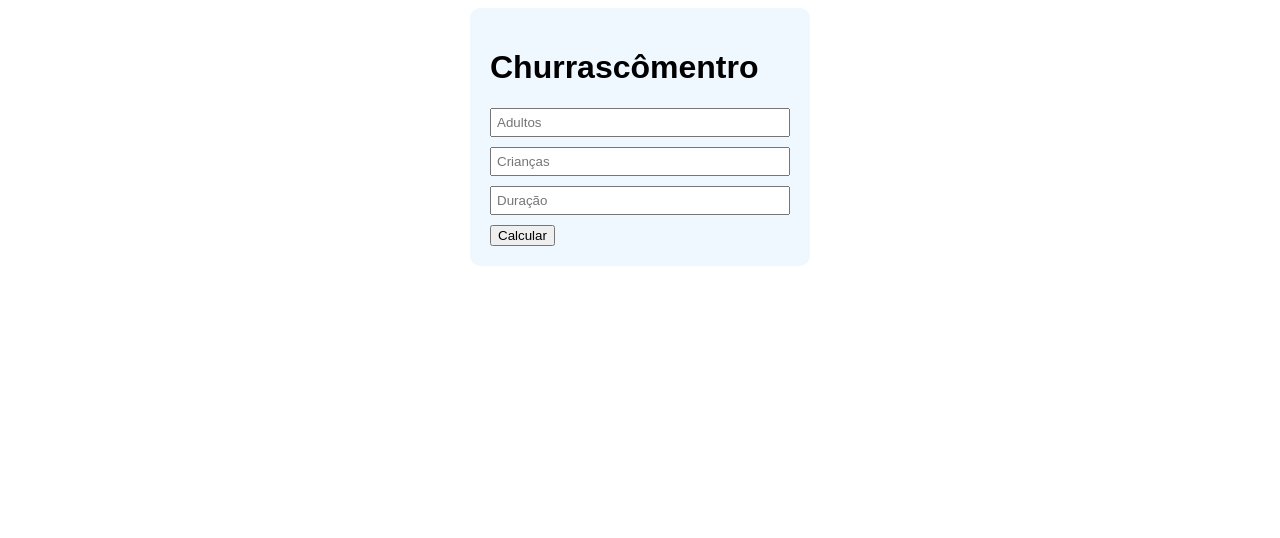
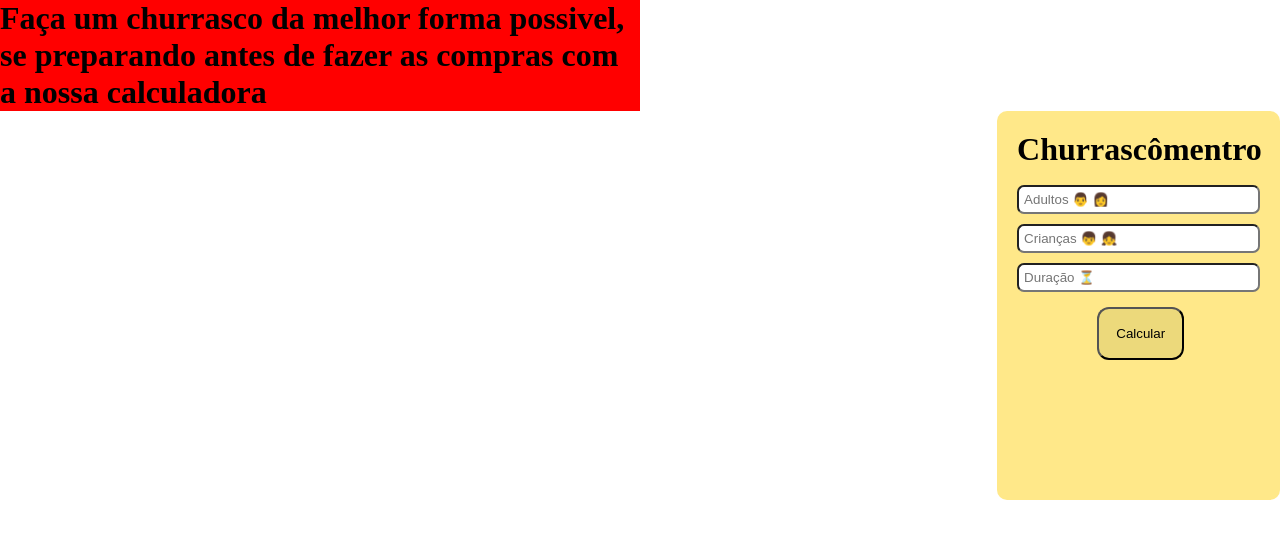
Before and after one commit to Thaynansp29/Churrascometro, a plain HTML site: page index.html in a window 1280 px wide. Drawn offline with Linux system fonts and the light colour scheme; a web font is replaced by a local one.

Commit message:
Atualização

```diff
--- a/index.html
+++ b/index.html
@@ -6,17 +6,27 @@
     <meta name="viewport" content="width=device-width, initial-scale=1.0" />
     <title>Churrascômentro</title>
     <link rel="stylesheet" href="./style.css" />
+    <link
+      href="https://fonts.googleapis.com/css2?family=Playfair+Display:ital,wght@1,500&display=swap"
+      rel="stylesheet"
+    />
   </head>
   <body>
+    <div class="background">
+      <div class="grid">
+      <div><h1 id="text-center">Faça um churrasco da melhor forma possivel, se preparando antes de fazer as compras
+        com a nossa calculadora  </h1>
+      </div>
     <div class="container">
-      <h1>Churrascômentro</h1>
-      <input id="adults" name="adultos" type="number" placeholder="Adultos" />
-      <input id="child" name="crianca" type="number" placeholder="Crianças" />
-      <input id="duration" name="duracao" type="number" placeholder="Duração" />
-      <button onclick="calculate()">Calcular</button>
+      <h1 id="paragrafo">Churrascômentro</h1>
+      <input id="adults" name="adultos" type="number" placeholder="Adultos &#128104 &#128105" />
+      <input id="child" name="crianca" type="number" placeholder="Crianças &#128102 &#128103" />
+      <input id="duration" name="duracao" type="number" placeholder="Duração &#9203" />
+      <button id="calculate" onclick="calculate()">Calcular</button>
       <div id="result"></div>
     </div>
-
+  </div>
+</div>
     <script src="./script.js"></script>
   </body>
 </html>
--- a/script.js
+++ b/script.js
@@ -15,9 +15,13 @@ function calculate() {
   let tab = beerp(duration) * adults;
   let tad = drinksp(duration) * adults + (drinksp(duration) / 2) * child;
 
-  result.innerHTML = `<p>${tam / 1000} Kg de Carne</p>`;
-  result.innerHTML += `<p>${Math.ceil(tab / 350)} Latas de Cerveja</p>`;
-  result.innerHTML += `<p>${Math.ceil(tad / 2000)} Garras de Refrigerantes</p>`;
+  result.innerHTML = `<p>${tam / 1000} Kg de Carne &#127830</p>`;
+  result.innerHTML += `<p>${Math.ceil(
+    tab / 350
+  )} Latas de Cerveja &#127867</p>`;
+  result.innerHTML += `<p>${Math.ceil(
+    tad / 2000
+  )} Garras de Refrigerantes &#127863</p>`;
 }
 
 function meatp(duration) {
--- a/style.css
+++ b/style.css
@@ -1,10 +1,26 @@
+*{
+    margin: 0;
+    padding: 0;
+}
+
+.background{
+
+
+}
+/* .grid{
+    display: grid;
+    grid-template-columns: 2fr 1fr;
+    grid-gap: 0;
+    grid-template-rows: auto 1fr;
+} */
 .container{
     font-family: Arial, Helvetica, sans-serif;
-    max-width: 300px;
-    margin: auto;
-    background-color: aliceblue;
+    margin-left: 77.9%;
     padding: 20px;
     border-radius: 10px;
+    padding-bottom: 10%;
+    background-color:RGBa(255, 225, 98,0.75);
+    /* background-image: url(./imagens/churrasco\ 1.jpg); */
 }
 
 input{
@@ -13,4 +29,26 @@ input{
     padding: 5px;
     box-sizing: border-box;
     margin-bottom: 10px;
+    border-radius: 7px;
 }
+
+#paragrafo{
+    font-family: 'Playfair Display', serif;
+    padding-bottom: 7%;
+    text-align: center;
+}
+#calculate{
+    padding:7%;
+    margin-left: 33%;
+    border-radius: 12px;
+    background-color: rgba(72, 86, 8, 0.1);
+    cursor: pointer;
+    margin-bottom: 5%;
+    margin-top: 2%;
+}
+#text-center{
+    font-family: 'Playfair Display', serif;
+    background-color: red;
+    max-width: 50%;
+
+}
```
Also changed, not shown: imagens/cerveja 1.jpg (added), imagens/cerveja 2.jpg (added), imagens/churrasco 1.jpg (added), imagens/churrasco 2.jpg (added), imagens/churrasco 3.jpg (added), imagens/churrasco 4.jpg (added).
